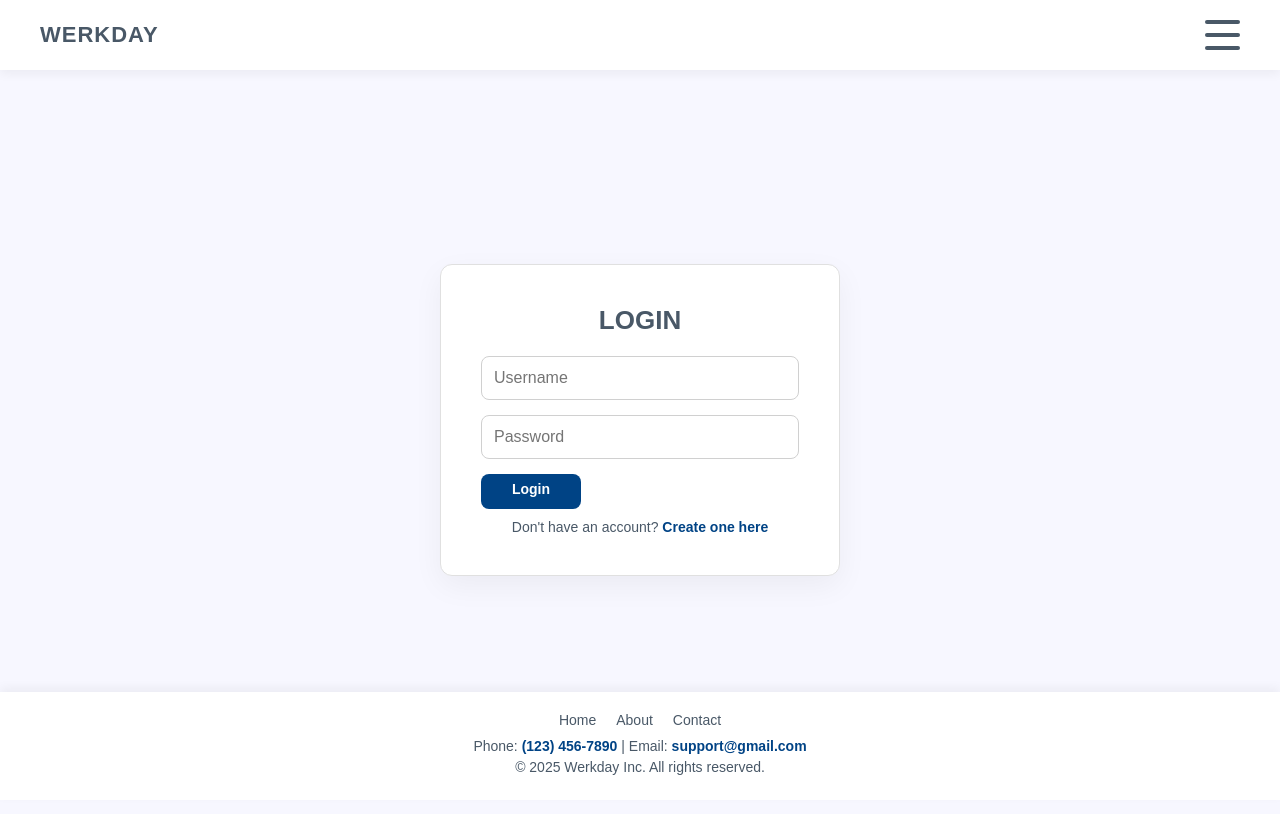
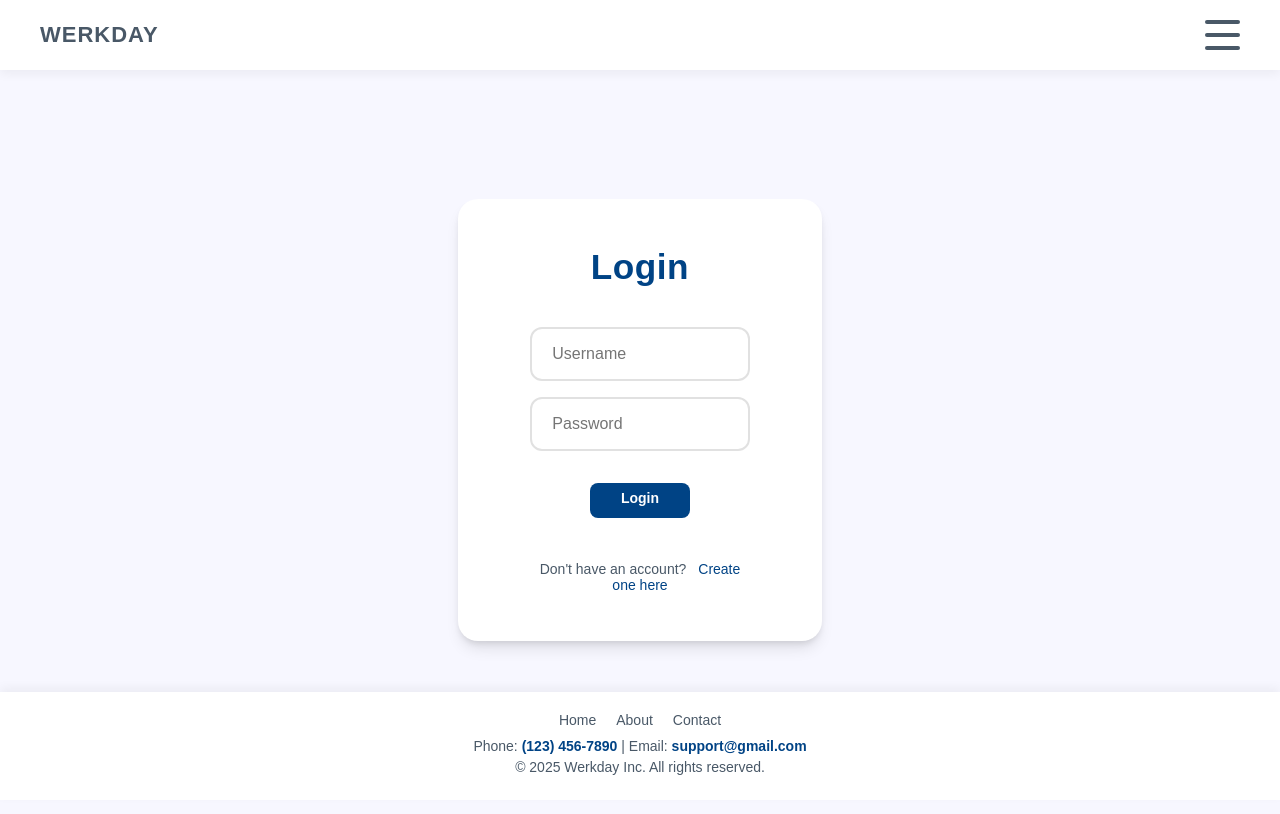
Before and after one commit to ryaneveson/310_Project, a React (Create React App) app in the folder student-records-app/: page / in a window 1280 px wide. Shown: the top 814 px of the page. Built offline with nearby package versions, Linux system fonts and the light colour scheme.

Commit message:
Added code for the createUser and updated the app.py to account for the uesrs created. Also added a test for the create users page.

```diff
--- a/student-records-app/src/App.js
+++ b/student-records-app/src/App.js
@@ -33,6 +33,7 @@ function App() {
         <Route path="/studentProfile/:studentID" element={<StudentProfile />} />
         <Route path="/academicdashboard" element={<AcademicDashboard />} />
         <Route path="/addPaymentMethod" element={<AddPaymentMethod />} />
+        <Route path="/createUser" element={<CreateUser />} />
       </Routes>
     </Router>
   );
--- a/student-records-app/src/Login.js
+++ b/student-records-app/src/Login.js
@@ -6,6 +6,8 @@ const Login = () => {
   const [username, setUsername] = useState("");
   const [password, setPassword] = useState("");
   const [error, setError] = useState("");
+  const [step, setStep] = useState(1); // Step 1: Login, Step 2: 2FA
+  const [code, setCode] = useState("");
 
   useEffect(() => {
     fetch("/footer.html")
@@ -13,26 +15,61 @@ const Login = () => {
       .then((data) => (document.getElementById("footer").innerHTML = data));
   }, []);
 
-  const handleLogin = (e) => {
-    e.preventDefault();
-    setError("");
-
-    // Hardcoded credentials with roles
   const users = {
     admin: { username: "admin", password: "adminpass", role: "admin" },
     student: { username: "student", password: "studentpass", role: "student" },
   };
 
-    if (username === users.admin.username && password === users.admin.password) {
-      console.log("Admin logged in!");
-      localStorage.setItem("role", "admin"); // Store role
-      window.location.href = "/dashboard";
-    } else if (username === users.student.username && password === users.student.password) {
-      console.log("Student logged in!");
-      localStorage.setItem("role", "student"); // Store role
+  const handleLogin = async (e) => {
+    e.preventDefault();
+    setError("");
+
+    // First check hardcoded users
+    if ((username === users.admin.username && password === users.admin.password) ||
+        (username === users.student.username && password === users.student.password)) {
+      setStep(2);
+      return;
+    }
+
+    // If not hardcoded user, check MongoDB
+    try {
+      const response = await fetch('http://localhost:5000/api/login', {
+        method: 'POST',
+        headers: {
+          'Content-Type': 'application/json',
+          'Accept': 'application/json'
+        },
+        mode: 'cors',
+        body: JSON.stringify({
+          username: username,
+          password: password
+        })
+      });
+
+      const data = await response.json();
+      console.log('Server response:', data); // Debug log
+
+      if (data.success) {
+        localStorage.setItem("role", data.role);
+        setStep(2);
+      } else {
+        setError(data.error || "Invalid username or password!");
+      }
+    } catch (err) {
+      console.error('Login error:', err);
+      setError("An error occurred during login. Please try again.");
+    }
+  };
+
+  const handle2FA = (e) => {
+    e.preventDefault();
+    if (code === "123456") {
+      const role = username === users.admin.username ? "admin" : "student";
+      localStorage.setItem("role", role);
+      console.log(`${role.charAt(0).toUpperCase() + role.slice(1)} logged in!`);
       window.location.href = "/dashboard";
     } else {
-      setError("Invalid username or password!");
+      setError("Invalid 2FA code!");
     }
   };
 
@@ -40,7 +77,8 @@ const Login = () => {
     <>
       <div className="auth-container">
         <div className="auth-box">
-          <h2 className="auth-title">Login</h2>
+          <h2 className="auth-title">{step === 1 ? "Login" : "Enter 2FA Code"}</h2>
+          {step === 1 ? (
             <form onSubmit={handleLogin}>
               <input
                 type="text"
@@ -60,11 +98,26 @@ const Login = () => {
               />
               <button type="submit" className="auth-button">Login</button>
             </form>
+          ) : (
+            <form onSubmit={handle2FA}>
+              <input
+                type="text"
+                placeholder="Enter 2FA Code"
+                value={code}
+                onChange={(e) => setCode(e.target.value)}
+                required
+                className="auth-input"
+              />
+              <button type="submit" className="auth-button">Verify</button>
+            </form>
+          )}
           {error && <p className="auth-error">{error}</p>}
+          {step === 1 && (
             <p className="auth-footer">
               Don't have an account?{" "}
               <Link to="/createUser" className="auth-link">Create one here</Link>
             </p>
+          )}
         </div>
       </div>
     </>
--- a/student-records-app/src/frontend/loginStyles.css
+++ b/student-records-app/src/frontend/loginStyles.css
@@ -1,5 +1,16 @@
 /* Import Modern Font */
-@import url('https://fonts.googleapis.com/css2?family=Poppins:wght@300;400;600&display=swap');
+@import url('https://fonts.googleapis.com/css2?family=Poppins:wght@300;400;500;600&display=swap');
+
+:root {
+  --primary: #004385;
+  --primary-light: #3674b3;
+  --text: #495867;
+  --background: #f7f7ff;
+  --white: #ffffff;
+  --error: #ff4757;
+  --success: #2ed573;
+  --shadow: rgba(0, 0, 0, 0.1);
+}
 
 /* General Reset */
 * {
@@ -11,117 +22,206 @@
 /* Full Page Styling */
 body {
   font-family: 'Poppins', sans-serif;
-  background: #f7f7ff; /* Clean, Soft White */
-  color: #495867;
-  display: flex;
-  flex-direction: column;
+  background: var(--background);
+  color: var(--text);
   min-height: 100vh;
-  align-items: center;
-  justify-content: center;
+  display: grid;
+  place-items: center;
 }
 
 /* Auth Container */
 .auth-container {
-  display: flex;
-  align-items: center;
-  justify-content: center;
   width: 100%;
-  height: 100vh;
-  padding-top: 80px;
-  padding-bottom: 80px;
+  min-height: 100vh;
+  display: grid;
+  place-items: center;
+  padding: 40px 20px;
 }
 
 /* Auth Box (Minimalist Card Design) */
 .auth-box {
-  background: #ffffff;
-  padding: 40px;
-  border-radius: 12px;
-  box-shadow: 0px 10px 30px rgba(0, 0, 0, 0.05); /* Soft Shadow */
-  width: 400px;
-  text-align: center;
-  border: 1px solid #e0e0e0; /* Light Border */
+  background: var(--white);
+  padding: 3rem 4.5rem;
+  border-radius: 20px;
+  width: min(800px, 90%);
+  box-shadow:
+    0 10px 15px -3px var(--shadow),
+    0 4px 6px -2px var(--shadow);
+  transform: translateY(0);
+  transition: transform 0.2s ease, box-shadow 0.2s ease;
+  display: flex;
+  flex-direction: column;
+  align-items: center;
+}
+
+.auth-box:hover {
+  transform: translateY(-5px);
+  box-shadow:
+    0 20px 25px -5px var(--shadow),
+    0 10px 10px -5px var(--shadow);
 }
 
 /* Title */
 .auth-title {
-  font-size: 26px;
+  font-size: 2.2rem;
   font-weight: 600;
-  color: #495867;
-  margin-bottom: 20px;
-  text-transform: uppercase;
+  color: var(--primary);
+  margin-bottom: 2.5rem;
+  letter-spacing: 0.5px;
+  text-align: center;
+  width: 100%;
 }
 
 /* Input Fields */
 .auth-input {
   width: 100%;
-  padding: 12px;
-  margin-bottom: 15px;
-  border: 1px solid #d0d0d0;
-  border-radius: 8px;
-  font-size: 16px;
-  background: #ffffff;
-  color: #495867;
-  transition: all 0.3s ease-in-out;
+  padding: 1rem 1.25rem;
+  border: 2px solid #e1e1e1;
+  border-radius: 12px;
+  font-size: 1rem;
+  transition: all 0.3s ease;
 }
 
 .auth-input:focus {
   outline: none;
-  border-color: #004385;
-  box-shadow: 0 0 8px rgba(254, 95, 85, 0.3);
+  border-color: var(--primary);
+  box-shadow: 0 0 0 4px rgba(0, 67, 133, 0.1);
 }
 
 /* 3D Button Effect */
 .auth-button {
-  background: #004385;
-  color: white;
-  padding: 14px;
+  width: 50%;
+  margin: 1rem auto;
+  padding: 1rem;
   border: none;
+  border-radius: 12px;
+  background: var(--primary);
+  color: var(--white);
+  font-size: 1rem;
+  font-weight: 500;
+  cursor: pointer;
+  transition: all 0.3s ease;
+  position: relative;
+  overflow: hidden;
+}
+
+.auth-button::after {
+  content: '';
+  position: absolute;
+  top: 0;
+  left: 0;
   width: 100%;
-  border-radius: 8px;
-  font-size: 16px;
-  cursor: pointer;
-  font-weight: bold;
-  transition: all 0.3s ease-in-out;
-  box-shadow: 0px 5px 0px #004385;
-  position: relative;
+  height: 100%;
+  background: linear-gradient(rgba(255,255,255,0.2), transparent);
+  opacity: 0;
+  transition: opacity 0.3s ease;
 }
 
 .auth-button:hover {
-  background: #3674b3;
-  box-shadow: 0px 2px 0px #004385;
+  background: var(--primary-light);
+  transform: translateY(-2px);
+}
+
+.auth-button:hover::after {
+  opacity: 1;
 }
 
 .auth-button:active {
-  transform: translateY(4px);
-  box-shadow: 0px 0px 0px #004385;
+  transform: translateY(1px);
 }
 
 /* Error & Success Messages */
 .auth-error {
-  color: #004385;
-  font-size: 14px;
-  margin-top: 10px;
+  color: var(--error);
+  font-size: 0.875rem;
+  margin-top: 1rem;
+  padding: 0.75rem;
+  border-radius: 10px;
+  background: rgba(255, 71, 87, 0.1);
+  animation: fadeIn 0.3s ease;
+  text-align: center;
+  width: 100%;
+  max-width: 500px;
 }
 
 .auth-success {
-  color: #577399;
-  font-size: 14px;
-  margin-top: 10px;
+  color: var(--success);
+  font-size: 0.875rem;
+  margin-top: 1rem;
+  padding: 0.75rem;
+  border-radius: 10px;
+  background: rgba(46, 213, 115, 0.1);
+  animation: fadeIn 0.3s ease;
+  text-align: center;
+  width: 100%;
+  max-width: 500px;
 }
 
 /* Footer Links */
 .auth-footer {
-  margin-top: 15px;
-  font-size: 14px;
-  color: #495867;
+  margin-top: 2rem;
+  font-size: 0.875rem;
+  color: var(--text);
+  text-align: center;
+  width: 100%;
 }
 
 .auth-link {
-  color: #004385;
-  font-weight: bold;
+  color: var(--primary);
+  font-weight: 500;
   text-decoration: none;
+  position: relative;
+  transition: color 0.3s ease;
+  margin-left: 0.5rem;
+}
+
+.auth-link::after {
+  content: '';
+  position: absolute;
+  bottom: -2px;
+  left: 0;
+  width: 100%;
+  height: 2px;
+  background: var(--primary);
+  transform: scaleX(0);
+  transition: transform 0.3s ease;
 }
 
 .auth-link:hover {
-  text-decoration: underline;
+  color: var(--primary-light);
 }
+
+.auth-link:hover::after {
+  transform: scaleX(1);
+}
+
+@keyframes fadeIn {
+  from {
+    opacity: 0;
+    transform: translateY(-10px);
+  }
+  to {
+    opacity: 1;
+    transform: translateY(0);
+  }
+}
+
+@media (max-width: 600px) {
+  .auth-box {
+    padding: 2rem;
+    width: 95%;
+  }
+
+  .auth-title {
+    font-size: 1.75rem;
+  }
+
+  .auth-input {
+    padding: 0.875rem 1rem;
+  }
+
+  .auth-button {
+    width: 70%;
+    padding: 0.875rem;
+  }
+}
```
Also changed, not shown: 2 other files (tests, documents, lock files or other folders). Lines whose indentation alone changed are shown as unchanged.
